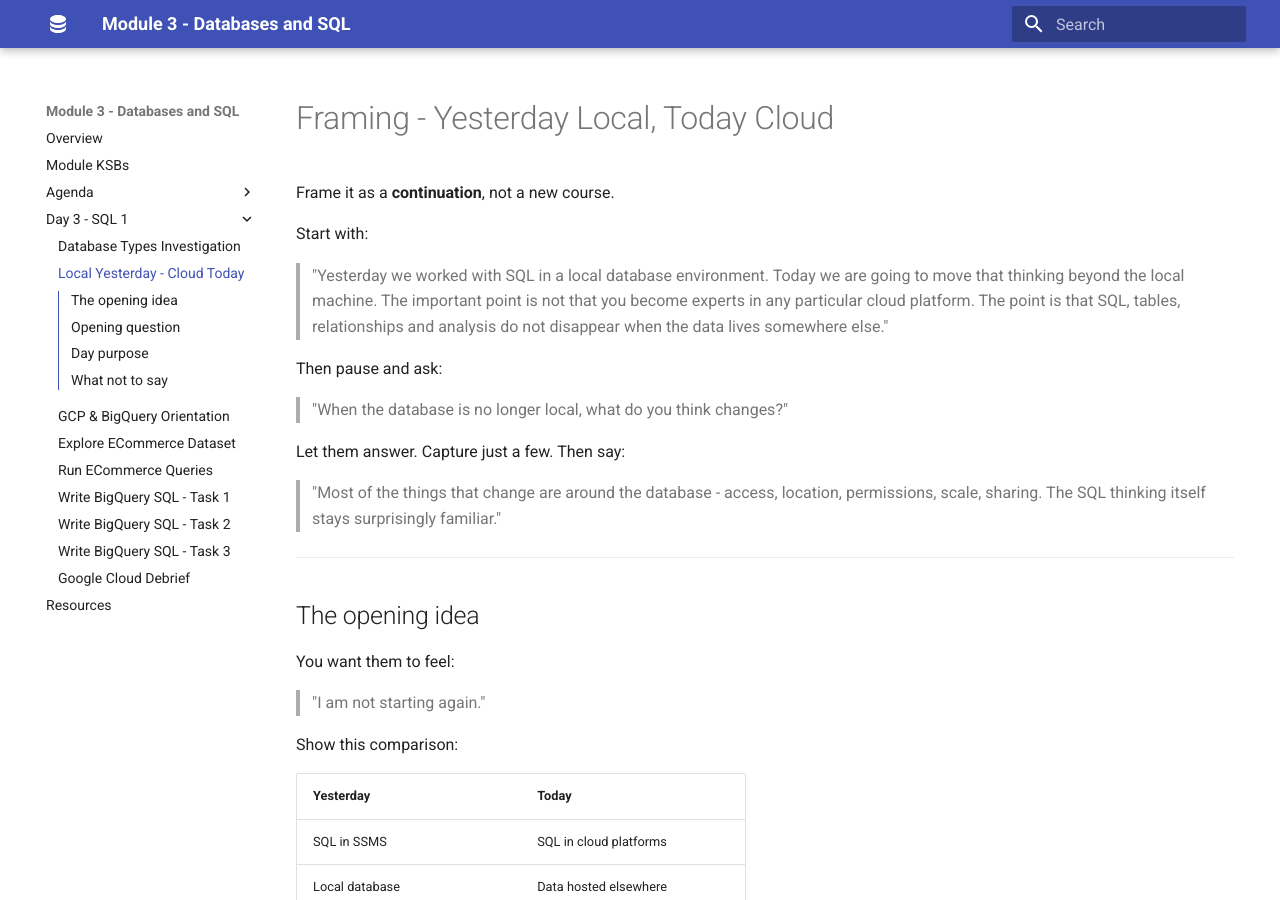
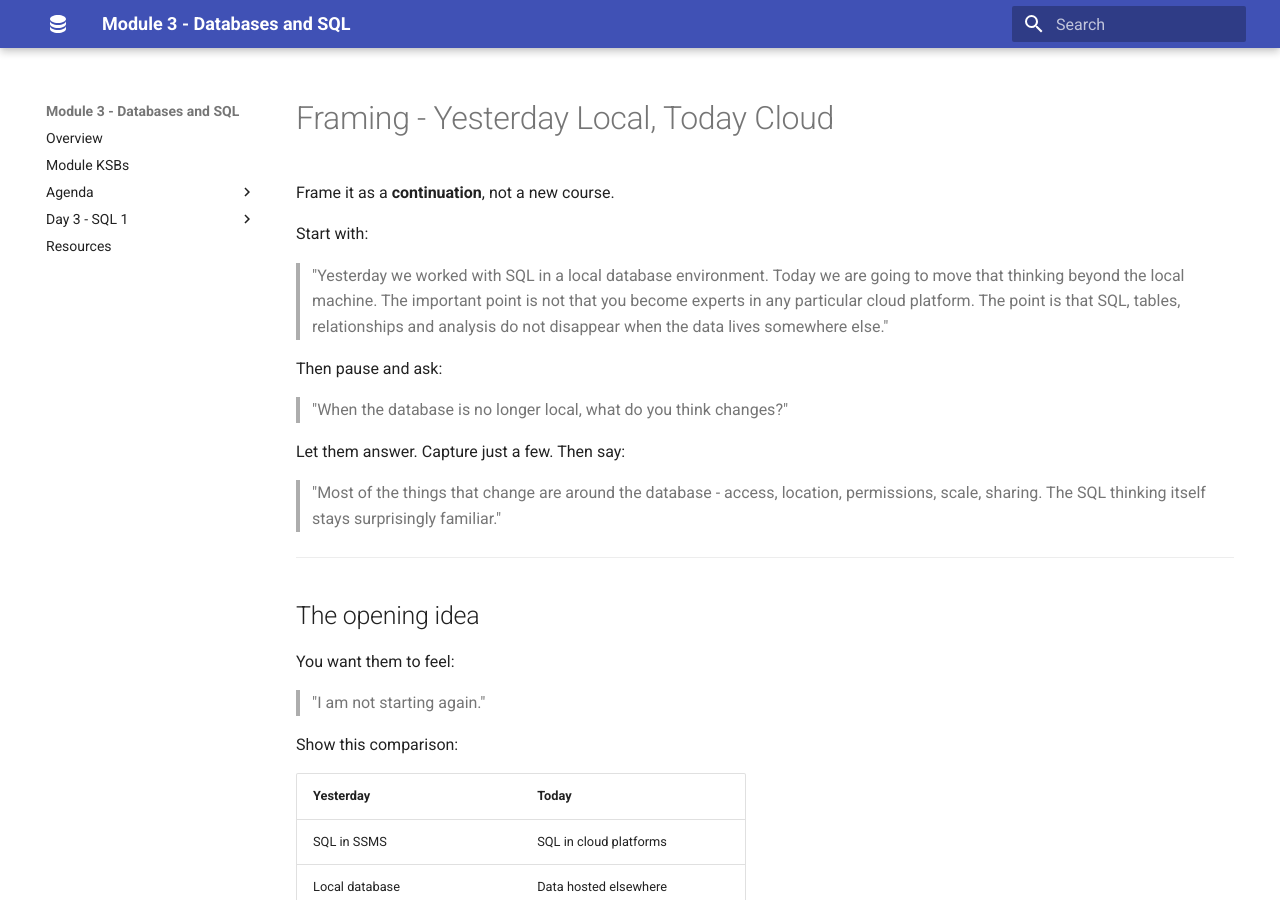
Before and after one commit to qaalabs/DA4M3G, an MkDocs documentation site: the page built from docs/day3/framing.md, in a window 1280 px wide and 900 px high. Built offline with MkDocs 1.6.1 and Material for MkDocs 9.7.7, drawn with Linux system fonts in a browser that asks for light colours.

Commit message:
Auto commit by uthisha

```diff
--- a/mkdocs.yml
+++ b/mkdocs.yml
@@ -14,7 +14,6 @@ nav:
 
   - "Day 3 - SQL 1":
     - "Database Types Investigation": day3/db-types.md
-    - "Local Yesterday - Cloud Today": day3/framing.md
     - "GCP & BigQuery Orientation": day3/gcp-logon.md
     - "Explore ECommerce Dataset": day3/bigquery-explore.md
     - "Run ECommerce Queries": day3/bigquery-queries.md
@@ -28,6 +27,7 @@ nav:
 not_in_nav: |
   404.md
   trainer.md
+  day3/framing.md
   google/GCPFCI.md
   google/GCPMDLDW.md
 
--- a/zensical.toml
+++ b/zensical.toml
@@ -9,7 +9,6 @@ nav = [
   ]},
   {"Day 3 - SQL 1" = [
     {"Database Types Investigation" = "day3/db-types.md"},
-    {"Local Yesterday - Cloud Today" = "day3/framing.md"},
     {"GCP & BigQuery Orientation" = "day3/gcp-logon.md"},
     {"Explore ECommerce Dataset" = "day3/bigquery-explore.md"},
     {"Run ECommerce Queries" = "day3/bigquery-queries.md"},
```
Also changed, not shown: docs/agenda/day3.md (+1 -1 lines).
